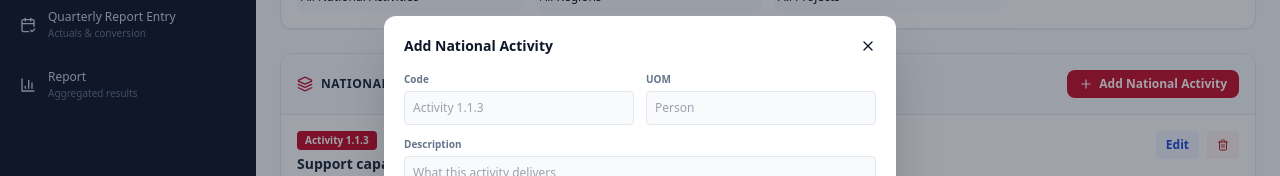
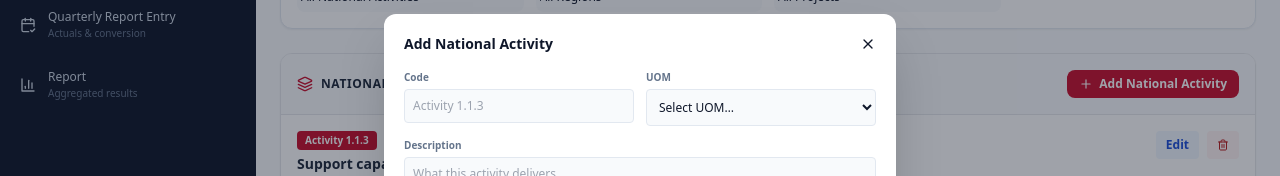
Before and after one commit to merryalem9-design/ERCS-AoP, a React (Vite) app: page / in a window 1280 px wide. Both pictures are taken after a click on the button "Add National Activity". Shown: the part 243-419 px from the top of the page. Built offline with nearby package versions, Linux system fonts and the light colour scheme.

Commit message:
UOM dropdown change

```diff
--- a/src/pages/PlanPage.tsx
+++ b/src/pages/PlanPage.tsx
@@ -190,11 +190,23 @@ export const PlanPage: React.FC = () => {
   );
 };
 
-const NationalActivityModal: React.FC<{ form: Partial<NationalActivity>; setForm: any; onSave: () => void; onClose: () => void }> = ({ form, setForm, onSave, onClose }) => (
+const NationalActivityModal: React.FC<{ form: Partial<NationalActivity>; setForm: any; onSave: () => void; onClose: () => void }> = ({ form, setForm, onSave, onClose }) => {
+  const { uomConfigs } = useApp();
+  return (
     <ModalShell title={form.id ? 'Edit National Activity' : 'Add National Activity'} onClose={onClose}>
       <div className="grid grid-cols-2 gap-3">
         <LabeledInput label="Code" value={form.code || ''} onChange={v => setForm((f: any) => ({ ...f, code: v }))} placeholder="Activity 1.1.3" />
-      <LabeledInput label="UOM" value={form.uom || ''} onChange={v => setForm((f: any) => ({ ...f, uom: v }))} placeholder="Person" />
+        <div>
+          <span className="block text-[10px] font-bold text-slate-500 mb-1">UOM</span>
+          <select
+            value={form.uom || ''}
+            onChange={e => setForm((f: any) => ({ ...f, uom: e.target.value }))}
+            className="w-full text-xs border border-slate-200 rounded p-2 bg-slate-50 focus:outline-none focus:ring-2 focus:ring-red-100"
+          >
+            <option value="">Select UOM…</option>
+            {uomConfigs.map(cfg => <option key={cfg.uom} value={cfg.uom}>{cfg.uom}</option>)}
+          </select>
+        </div>
         <div className="col-span-2"><LabeledInput label="Description" value={form.description || ''} onChange={v => setForm((f: any) => ({ ...f, description: v }))} placeholder="What this activity delivers" /></div>
         <LabeledInput label="Annual Target" type="number" value={String(form.annual_target ?? '')} onChange={v => setForm((f: any) => ({ ...f, annual_target: v }))} />
         <LabeledInput label="Annual Budget (ETB)" type="number" value={String(form.annual_budget ?? '')} onChange={v => setForm((f: any) => ({ ...f, annual_budget: v }))} />
@@ -202,6 +214,7 @@ const NationalActivityModal: React.FC<{ form: Partial<NationalActivity>; setForm
       <button onClick={onSave} className="mt-4 w-full bg-ercs-red text-white py-2 rounded text-xs font-bold flex items-center justify-center gap-2"><Save className="w-3.5 h-3.5" /> Save</button>
     </ModalShell>
   );
+};
 
 const PlanEntryModal: React.FC<{ form: Partial<PlanEntry>; setForm: any; onSave: () => void; onClose: () => void }> = ({ form, setForm, onSave, onClose }) => {
   const { nationalActivities, regions, projects } = useApp();
```
Lines whose indentation alone changed are shown as unchanged.
